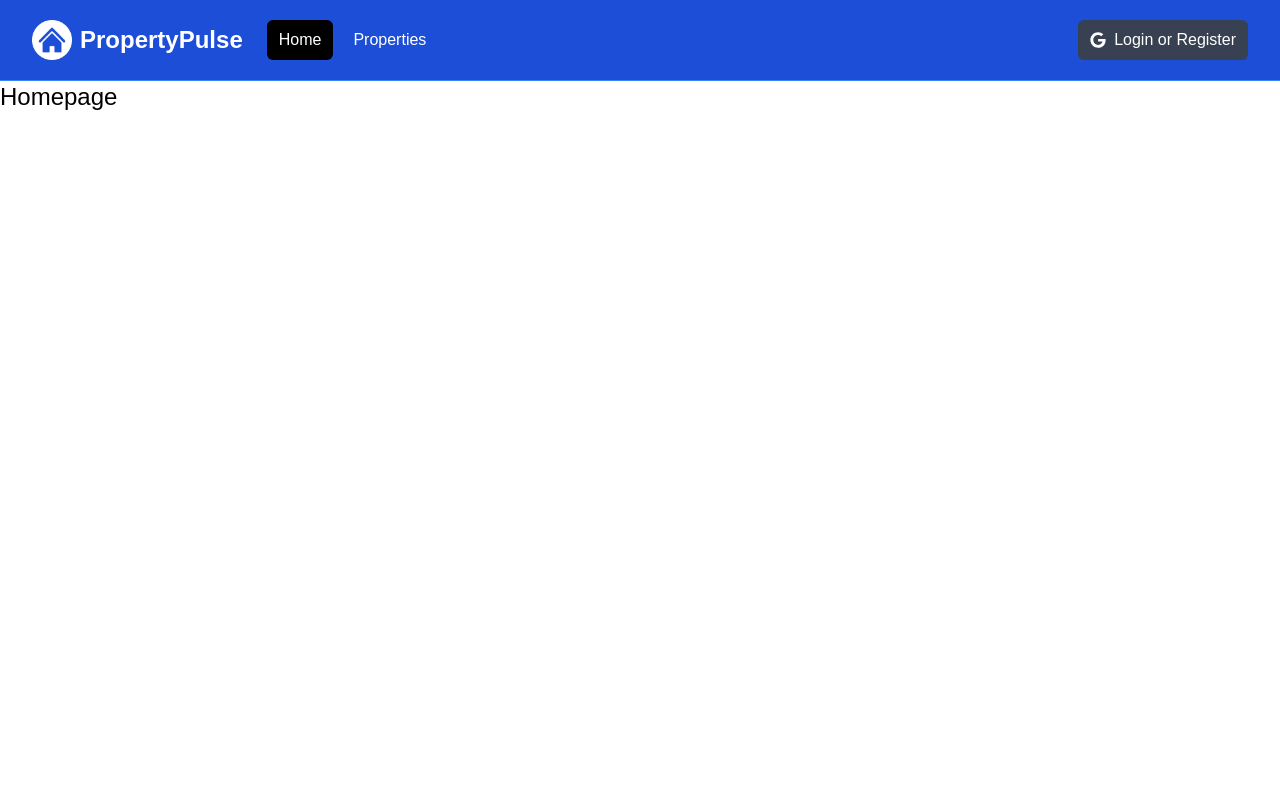
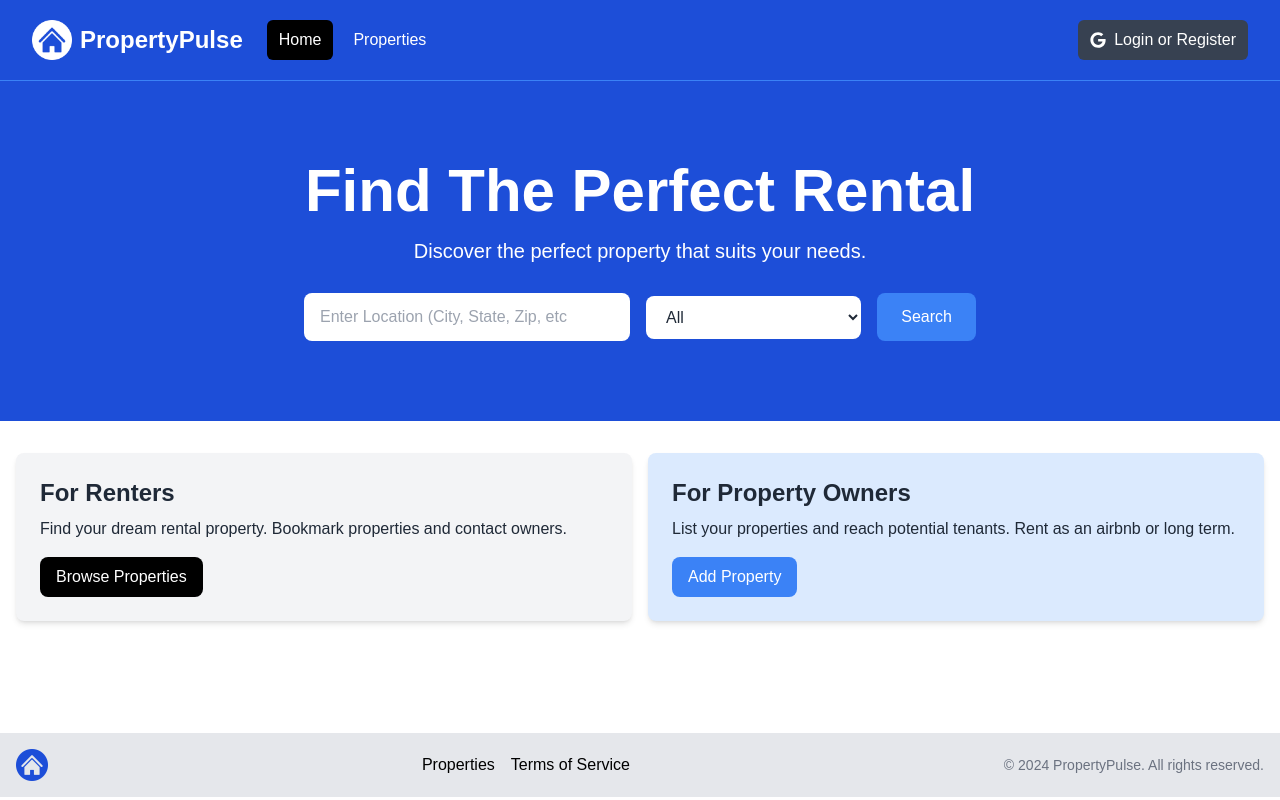
Before and after one commit to Shrikanth9/nextJs-blog-app, a Next.js app: page / in a window 1280 px wide. Built offline with nearby package versions, Linux system fonts and the light colour scheme.

Commit message:
added infoboxes and footer section

```diff
--- a/app/layout.tsx
+++ b/app/layout.tsx
@@ -1,6 +1,7 @@
 
 import Navbar from "@/components/Navbar";
 import "@/assets/styles/global.css";
+import Footer from "@/components/Footer";
 
 export const metadata = {
     title: "Property Pulse",
@@ -15,6 +16,7 @@
                 <main>
                     { children }
                 </main>
+                <Footer />
             </body>
         </html>
     );
--- a/app/page.tsx
+++ b/app/page.tsx
@@ -1,6 +1,11 @@
+import Hero from "@/components/Hero";
+import InfoBoxes from "@/components/InfoBoxes";
 const Homepage= () => {
     return (
-    <div className="text-2xl"> Homepage </div>
+        <>
+          <Hero />
+          <InfoBoxes />
+        </>
     );
 }
 
--- /dev/null
+++ b/components/Footer.tsx
@@ -0,0 +1,32 @@
+import Logo from "@/assets/images/logo.png";
+import Image from "next/image";
+import Link from "next/link";
+const Footer = () => {
+    const currentYear = new Date().getFullYear();
+    return (
+        <footer className="bg-gray-200 py-4 mt-24">
+        <div
+          className="container mx-auto flex flex-col md:flex-row items-center justify-between px-4"
+        >
+          <div className="mb-4 md:mb-0">
+            <Image src={Logo} alt="Logo" className="h-8 w-auto" />
+          </div>
+          <div
+            className="flex flex-wrap justify-center md:justify-start mb-4 md:mb-0"
+          >
+            <ul className="flex space-x-4">
+              <li><Link href="/properties">Properties</Link></li>
+              <li><Link href="/terms">Terms of Service</Link></li>
+            </ul>
+          </div>
+          <div>
+            <p className="text-sm text-gray-500 mt-2 md:mt-0">
+              &copy; {currentYear} PropertyPulse. All rights reserved.
+            </p>
+          </div>
+        </div>
+      </footer>
+     );
+}
+
+export default Footer;
--- /dev/null
+++ b/components/Hero.tsx
@@ -0,0 +1,59 @@
+const Hero = () => {
+    return (
+        <section className="bg-blue-700 py-20 mb-4">
+        <div
+          className="max-w-7xl mx-auto px-4 sm:px-6 lg:px-8 flex flex-col items-center"
+        >
+          <div className="text-center">
+            <h1
+              className="text-4xl font-extrabold text-white sm:text-5xl md:text-6xl"
+            >
+              Find The Perfect Rental
+            </h1>
+            <p className="my-4 text-xl text-white">
+              Discover the perfect property that suits your needs.
+            </p>
+          </div>
+          {/* <!-- Form Component --> */}
+          <form
+            className="mt-3 mx-auto max-w-2xl w-full flex flex-col md:flex-row items-center"
+          >
+            <div className="w-full md:w-3/5 md:pr-2 mb-4 md:mb-0">
+              <label htmlFor="location" className="sr-only">Location</label>
+              <input
+                type="text"
+                id="location"
+                placeholder="Enter Location (City, State, Zip, etc"
+                className="w-full px-4 py-3 rounded-lg bg-white text-gray-800 focus:outline-none focus:ring focus:ring-blue-500"
+              />
+            </div>
+            <div className="w-full md:w-2/5 md:pl-2">
+              <label htmlFor="property-type" className="sr-only">Property Type</label>
+              <select
+                id="property-type"
+                className="w-full px-4 py-3 rounded-lg bg-white text-gray-800 focus:outline-none focus:ring focus:ring-blue-500"
+              >
+                <option value="All">All</option>
+                <option value="Apartment">Apartment</option>
+                <option value="Studio">Studio</option>
+                <option value="Condo">Condo</option>
+                <option value="House">House</option>
+                <option value="Cabin Or Cottage">Cabin or Cottage</option>
+                <option value="Loft">Loft</option>
+                <option value="Room">Room</option>
+                <option value="Other">Other</option>
+              </select>
+            </div>
+            <button
+              type="submit"
+              className="md:ml-4 mt-4 md:mt-0 w-full md:w-auto px-6 py-3 rounded-lg bg-blue-500 text-white hover:bg-blue-600 focus:outline-none focus:ring focus:ring-blue-500"
+            >
+              Search
+            </button>
+          </form>
+        </div>
+      </section>
+    );
+}
+
+export default Hero;
--- /dev/null
+++ b/components/InfoBox.tsx
@@ -0,0 +1,33 @@
+import Link from "next/link";
+
+const InfoBoxes = ({
+    heading,
+    backgroundColor="bg-gray-100",
+    textColor="text-gray-800",
+    buttonInfo,
+    children
+  }: {
+      heading: string,
+      backgroundColor?: string,
+      textColor?: string,
+      buttonInfo: {text: string, link: string, bgColor: string, hoverColor: string},
+      children: React.ReactNode,
+    }) => {
+    return (
+        <>
+            <div className={`${backgroundColor} p-6 rounded-lg shadow-md`}>
+               <h2 className={`${textColor} text-2xl font-bold`}>{ heading }</h2>
+                  <p className={`${textColor} mt-2 mb-4`}>
+                   { children }
+                    </p>
+                    <Link
+                       href={buttonInfo.link}
+                       className={`inline-block ${buttonInfo.bgColor} text-white rounded-lg px-4 py-2 hover:${buttonInfo.hoverColor}`}>
+                       {buttonInfo.text}
+                    </Link>
+            </div>
+        </>
+     );
+}
+
+export default InfoBoxes;
--- /dev/null
+++ b/components/InfoBoxes.tsx
@@ -0,0 +1,37 @@
+import InfoBox from "./InfoBox";
+
+const InfoBoxes = () => {
+    return (
+        <section>
+          <div className="container-xl lg:container m-auto">
+            <div className="grid grid-cols-1 md:grid-cols-2 gap-4 p-4 rounded-lg">
+                <InfoBox
+                  heading="For Renters"
+                  backgroundColor="bg-gray-100"
+                  buttonInfo={{
+                    text: "Browse Properties",
+                    link: "/properties",
+                    bgColor: "bg-black",
+                    hoverColor: "bg-gray-700"
+                  }}>
+                    Find your dream rental property. Bookmark properties and contact owners.
+                </InfoBox>
+
+                <InfoBox
+                   heading="For Property Owners"
+                   backgroundColor="bg-blue-100"
+                   buttonInfo={{
+                    text: "Add Property",
+                    link: "properties/add",
+                    bgColor: "bg-blue-500",
+                    hoverColor: "bg-blue-600"
+                   }}>
+                    List your properties and reach potential tenants. Rent as an airbnb or long term.
+                </InfoBox>
+            </div>
+          </div>
+        </section>
+     );
+}
+
+export default InfoBoxes;
```
